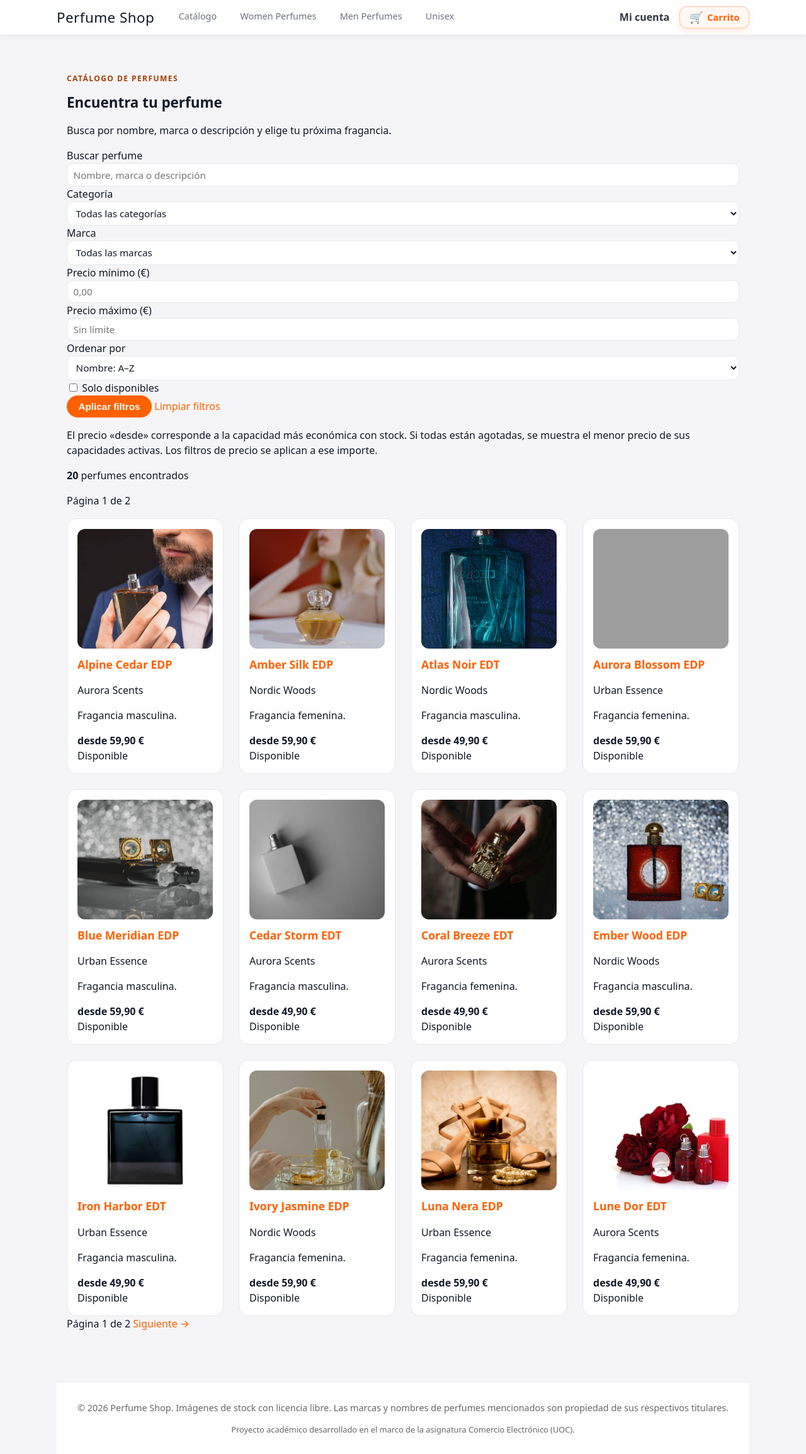
After one commit to Rpfdeveloper/comercio-electronico, a PHP site: page /includes/catalog-page.php in a window 1280 px wide. The commit adds this page. Shown: the whole page at 63% size. Run offline with PHP 8.4, Linux system fonts and the light colour scheme; data comes from the database, SQL or seed files in the repository; grey boxes are pictures that could not be loaded.

Commit message:
Añadir formulario de filtros y navegación del catálogo

```diff
--- /dev/null
+++ b/tienda/public/includes/catalog-page.php
@@ -0,0 +1,95 @@
+<?php
+require_once __DIR__ . '/../../config/init.php';
+require_once __DIR__ . '/../../src/lib/catalog.php';
+$categoryPage = $categoryPage ?? false;
+$path = $categoryPage ? 'categoria.php' : 'catalogo.php';
+$title = 'Encuentra tu perfume';
+$error = '';
+$category = null;
+$categories = db()->query('SELECT nombre, slug FROM categoria WHERE activa = 1 ORDER BY orden, nombre')->fetchAll();
+$brands = db()->query('SELECT m.nombre, m.slug FROM marca m WHERE EXISTS (
+    SELECT 1 FROM producto p JOIN categoria c ON c.id = p.id_categoria
+    WHERE p.id_marca = m.id AND p.activo = 1 AND c.activa = 1) ORDER BY m.nombre')->fetchAll();
+try {
+    $filters = catalog_filters($_GET);
+    if ($categoryPage && $filters['c'] === '') { throw new OutOfBoundsException('Categoría no encontrada.'); }
+    if ($filters['c'] !== '') {
+        foreach ($categories as $item) { if ($item['slug'] === $filters['c']) { $category = $item; break; } }
+        if ($category === null) { throw new OutOfBoundsException('Categoría no encontrada.'); }
+    }
+    if ($filters['marca'] !== '' && !in_array($filters['marca'], array_column($brands, 'slug'), true)) {
+        throw new OutOfBoundsException('Marca no encontrada.');
+    }
+    if ($categoryPage) { $title = $category['nombre']; }
+    $result = catalog_results(db(), $filters);
+} catch (InvalidArgumentException $e) {
+    http_response_code(422); $error = $e->getMessage();
+} catch (OutOfBoundsException $e) {
+    http_response_code(404); $error = $e->getMessage();
+}
+require __DIR__ . '/header.php';
+?>
+<section class="catalog" aria-labelledby="catalog-title">
+  <p class="account-eyebrow">CATÁLOGO DE PERFUMES</p>
+  <h2 id="catalog-title"><?= h($title) ?></h2>
+  <?php if ($error !== ''): ?>
+    <p class="account-error" role="alert"><?= h($error) ?></p>
+    <a href="<?= h(url('catalogo.php')) ?>">Volver al catálogo</a>
+  <?php else: ?>
+    <p class="catalog-intro">Busca por nombre, marca o descripción y elige tu próxima fragancia.</p>
+    <form class="catalog-filters" method="get" action="<?= h(url($path)) ?>" role="search" aria-label="Buscar perfumes">
+      <div class="catalog-search"><label for="catalog-q">Buscar perfume</label>
+        <input type="text" id="catalog-q" name="q" maxlength="100" value="<?= h($filters['q']) ?>" placeholder="Nombre, marca o descripción">
+      </div>
+      <?php if ($categoryPage): ?>
+        <input type="hidden" name="c" value="<?= h($filters['c']) ?>">
+      <?php else: ?>
+        <div><label for="catalog-category">Categoría</label><select id="catalog-category" name="c">
+          <option value="">Todas las categorías</option>
+          <?php foreach ($categories as $item): ?><option value="<?= h($item['slug']) ?>" <?= $filters['c'] === $item['slug'] ? 'selected' : '' ?>><?= h($item['nombre']) ?></option><?php endforeach; ?>
+        </select></div>
+      <?php endif; ?>
+      <div><label for="catalog-brand">Marca</label><select id="catalog-brand" name="marca">
+        <option value="">Todas las marcas</option>
+        <?php foreach ($brands as $item): ?><option value="<?= h($item['slug']) ?>" <?= $filters['marca'] === $item['slug'] ? 'selected' : '' ?>><?= h($item['nombre']) ?></option><?php endforeach; ?>
+      </select></div>
+      <div><label for="catalog-min">Precio mínimo (€)</label><input id="catalog-min" name="min" type="text" inputmode="decimal" value="<?= h($filters['min']) ?>" placeholder="0,00"></div>
+      <div><label for="catalog-max">Precio máximo (€)</label><input id="catalog-max" name="max" type="text" inputmode="decimal" value="<?= h($filters['max']) ?>" placeholder="Sin límite"></div>
+      <div><label for="catalog-sort">Ordenar por</label><select id="catalog-sort" name="orden">
+        <?php foreach (catalog_orders() as $key => $label): ?><option value="<?= h($key) ?>" <?= $filters['orden'] === $key ? 'selected' : '' ?>><?= h($label) ?></option><?php endforeach; ?>
+      </select></div>
+      <label class="catalog-stock"><input type="checkbox" name="stock" value="1" <?= $filters['stock'] === '1' ? 'checked' : '' ?>> Solo disponibles</label>
+      <div class="catalog-controls"><button type="submit">Aplicar filtros</button>
+        <a href="<?= h(url($path . ($categoryPage ? '?c=' . rawurlencode($filters['c']) : ''))) ?>">Limpiar filtros</a>
+      </div>
+    </form>
+    <p class="catalog-price-help">El precio «desde» corresponde a la capacidad más económica con stock. Si todas están agotadas, se muestra el menor precio de sus capacidades activas. Los filtros de precio se aplican a ese importe.</p>
+    <div class="catalog-summary"><p role="status"><strong><?= $result['total'] ?></strong> <?= $result['total'] === 1 ? 'perfume encontrado' : 'perfumes encontrados' ?></p>
+      <?php if ($result['total'] > 0): ?><p>Página <?= $result['page'] ?> de <?= $result['pages'] ?></p><?php endif; ?>
+    </div>
+    <?php if (!$result['products']): ?>
+      <div class="message-box"><h3>No hay perfumes con estos filtros</h3><p>Prueba con otra búsqueda o amplía el intervalo de precios.</p></div>
+    <?php else: ?>
+      <div class="grid catalog-grid">
+        <?php foreach ($result['products'] as $product): ?>
+          <article class="card catalog-product">
+            <a href="<?= h(url('producto.php?p=' . rawurlencode($product['slug']))) ?>">
+              <?php if ($product['imagen_principal']): ?><img loading="lazy" src="<?= h($product['imagen_principal']) ?>" alt="<?= h($product['nombre']) ?>"><?php endif; ?>
+              <h3><?= h($product['nombre']) ?></h3>
+            </a>
+            <p class="catalog-brand"><?= h($product['marca']) ?></p>
+            <p><?= h($product['descripcion_corta'] ?? '') ?></p>
+            <?php if ($product['precio_desde'] !== null): ?><div class="price">desde <?= number_format((float)$product['precio_desde'], 2, ',', '.') ?> €</div><?php endif; ?>
+            <span class="catalog-availability <?= $product['disponible'] ? 'available' : '' ?>"><?= $product['disponible'] ? 'Disponible' : 'Agotado' ?></span>
+          </article>
+        <?php endforeach; ?>
+      </div>
+      <?php if ($result['pages'] > 1): ?><nav class="catalog-pages" aria-label="Páginas del catálogo">
+        <?php if ($result['page'] > 1): ?><a rel="prev" href="<?= h(url(catalog_link($path, $filters, $result['page'] - 1))) ?>">← Anterior</a><?php endif; ?>
+        <span aria-current="page">Página <?= $result['page'] ?> de <?= $result['pages'] ?></span>
+        <?php if ($result['page'] < $result['pages']): ?><a rel="next" href="<?= h(url(catalog_link($path, $filters, $result['page'] + 1))) ?>">Siguiente →</a><?php endif; ?>
+      </nav><?php endif; ?>
+    <?php endif; ?>
+  <?php endif; ?>
+</section>
+<?php require __DIR__ . '/footer.php'; ?>
--- a/tienda/public/includes/header.php
+++ b/tienda/public/includes/header.php
@@ -29,7 +29,7 @@ if (!empty($_SESSION['cart']) && is_array($_SESSION['cart'])) {
   <title><?= h(APP_NAME) ?></title>
 
   <!-- Hoja de estilos principal de la tienda -->
-  <link rel="stylesheet" href="<?= asset('css/style.css?v=1.2') ?>">
+  <link rel="stylesheet" href="<?= asset('css/style.css?v=1.3') ?>">
 </head>
 <body>
 
@@ -48,7 +48,8 @@ if (!empty($_SESSION['cart']) && is_array($_SESSION['cart'])) {
       </h1>
 
       <!-- Menú de categorías -->
-      <nav id="menu" class="main-menu">
+      <nav id="menu" class="main-menu" aria-label="Navegación principal">
+        <a href="<?= url('catalogo.php') ?>">Catálogo</a>
         <?php foreach ($menuCategorias as $c): ?>
           <a href="<?= url('categoria.php?c=' . rawurlencode($c['slug'])) ?>">
             <?= h($c['nombre']) ?>
```
